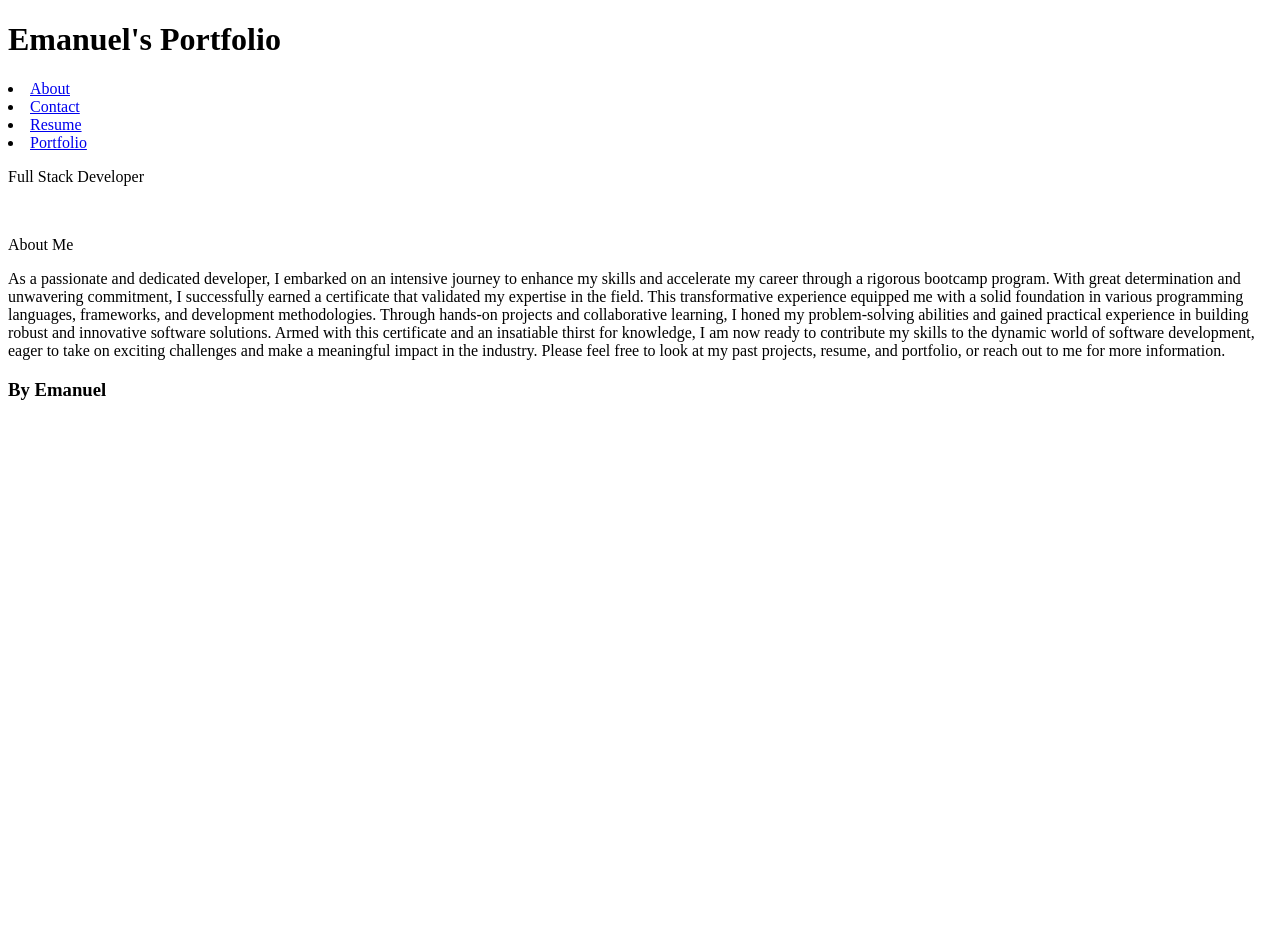
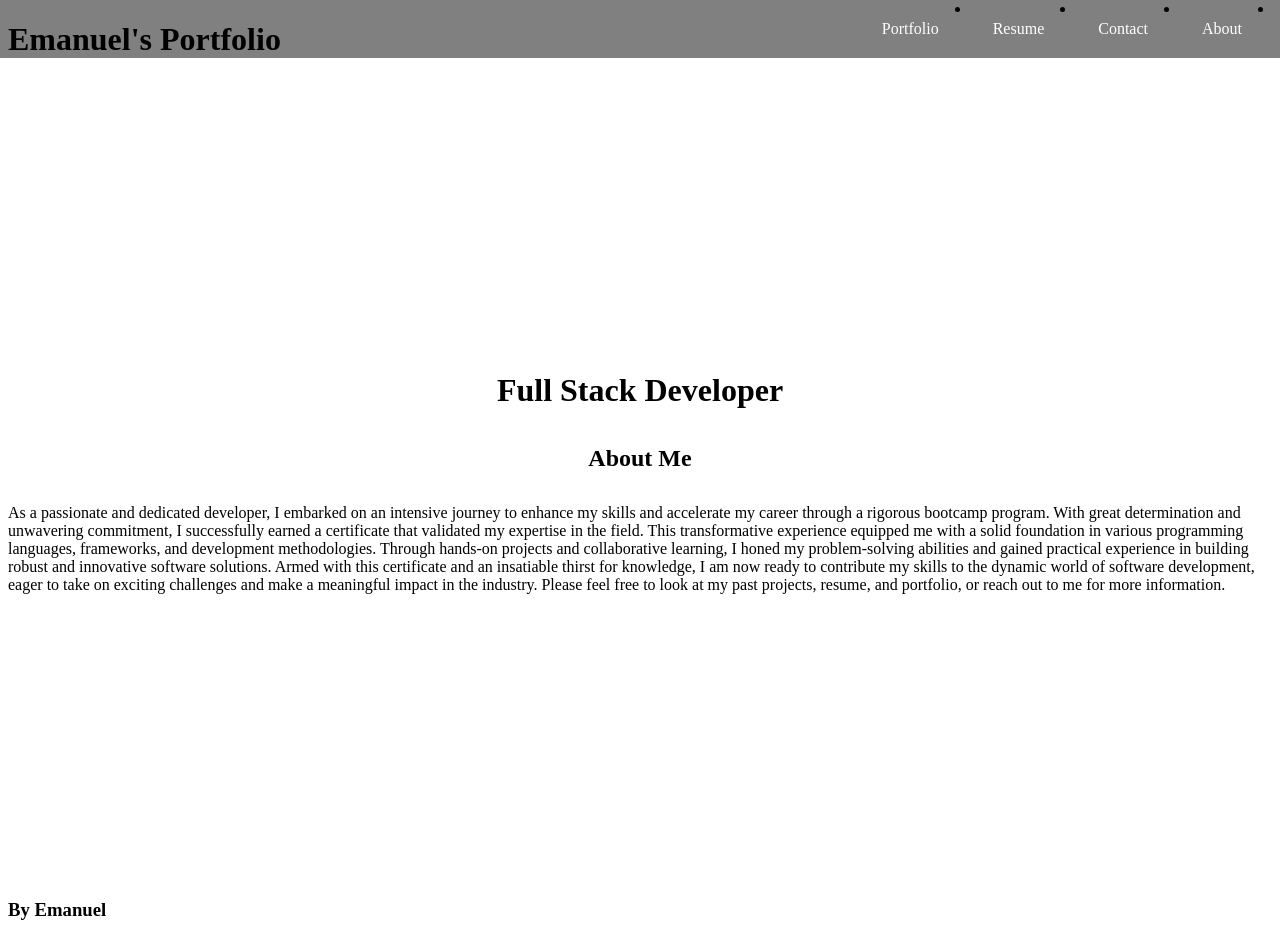
Before and after one commit to AcquahLopid/Emanuel-Final-Portfolio, a React (Create React App) app: page / in a window 1280 px wide. Before the commit the page ends 800 px from the top, so only its background shows below. Built offline with nearby package versions, Linux system fonts and the light colour scheme.

Commit message:
add style to about, header, and navigation files

```diff
--- a/src/components/About.css
+++ b/src/components/About.css
@@ -0,0 +1,21 @@
+.container {
+    display: flex;
+    flex-direction: column;
+    align-items: center;
+    justify-content: center;
+    height: 100vh;
+  }
+
+  .title {
+    font-size: 2rem;
+    margin-bottom: 1rem;
+  }
+
+  .subtitle {
+    font-size: 1.5rem;
+    margin-bottom: 1rem;
+  }
+
+  .text {
+    font-size: 1rem;
+  }
--- a/src/components/About.js
+++ b/src/components/About.js
@@ -1,15 +1,14 @@
 import React from "react";
-// import img of me
 import "./About.css";
 
 function About() {
     return (
-        <div>
-            <p> Full Stack Developer</p>
-            <img>
-            </img>
-            <p> About Me</p>
-            <p>
+        <div className="container">
+            <h1 className="title">Full Stack Developer</h1>
+            {/* <img>
+            </img> */}
+            <h2 className="subtitle">About Me</h2>
+            <p className="text">
             As a passionate and dedicated developer, I embarked on an intensive journey
             to enhance my skills and accelerate my career through a rigorous bootcamp
             program. With great determination and unwavering commitment, I successfully
--- /dev/null
+++ b/src/components/Header.css
@@ -0,0 +1,5 @@
+header {
+    position: relative;
+    z-index: 1;
+    top: 0;
+  }
--- a/src/components/Header.js
+++ b/src/components/Header.js
@@ -1,5 +1,6 @@
 import React from "react";
-import Navigation from "./Navigation"
+import Navigation from "./Navigation";
+import "./Header.css";
 
 function Header(props){
     const {
@@ -10,14 +11,15 @@ function Header(props){
         <div>
             <header className="flex-row">
                 <h1>Emanuel's Portfolio</h1>
-                <Navigation
+            </header>
+            <Navigation
                 setTab={setTab}
                 getTab={getTab}
                 >
-                </Navigation>
-            </header>
+            </Navigation>
         </div>
     );
 }
 
+
 export default Header;
--- /dev/null
+++ b/src/components/Navigation.css
@@ -0,0 +1,29 @@
+nav {
+    background-color: gray;
+    overflow: hidden;
+    position: fixed;
+    top: 0;
+    left: 0;
+    width: 100%;
+  }
+
+  nav a {
+    float: left;
+    color: white;
+    text-align: center;
+    padding: 20px 16px;
+    text-decoration: none;
+  }
+
+  nav a:hover {
+    background-color: #ddd;
+    color: black;
+  }
+
+  .active {
+    background-color: yellow;
+  }
+
+  nav li {
+      float:right;
+  }
```
Also changed, not shown: src/components/Navigation.js (+14 -35 lines), 1 other file (tests, documents, lock files or other folders).
